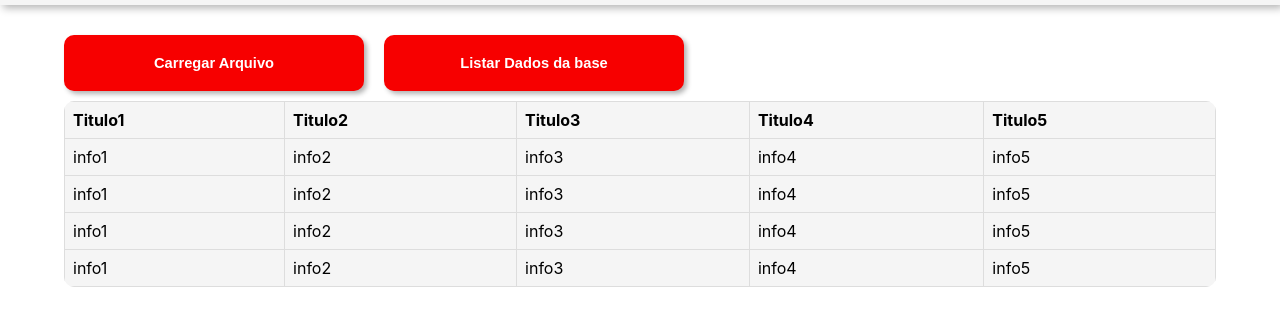
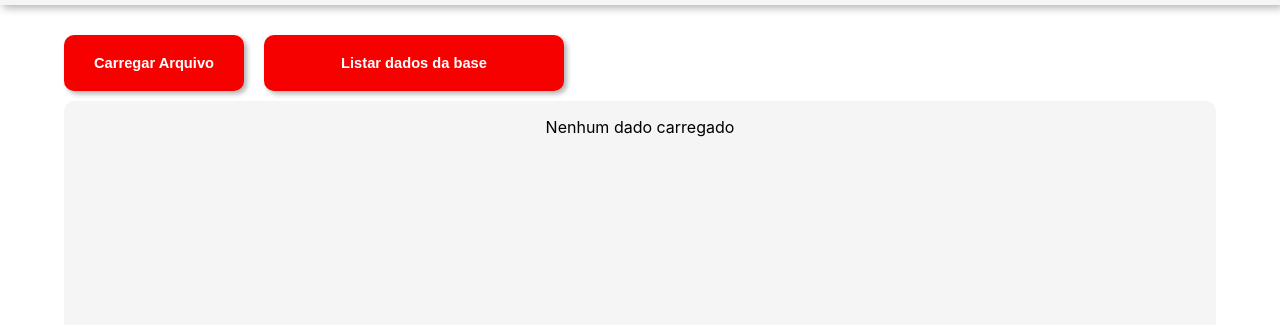
Before and after one commit to nomevini/developer-test, a React app in the folder frontend/virtex-test/: page / in a window 1280 px wide. Shown: the part 55-380 px from the top of the page. Built offline with nearby package versions, Linux system fonts and the light colour scheme.

Commit message:
feat:insert requests to upload files and get data

```diff
--- a/frontend/virtex-test/package.json
+++ b/frontend/virtex-test/package.json
@@ -34,5 +34,8 @@
       "last 1 firefox version",
       "last 1 safari version"
     ]
+  },
+  "devDependencies": {
+    "@babel/plugin-proposal-private-property-in-object": "^7.21.11"
   }
 }
--- /dev/null
+++ b/frontend/virtex-test/src/components/DataContext.js
@@ -0,0 +1,24 @@
+// DataContext.js
+import React, { createContext, useContext, useState } from 'react';
+
+// Criação do contexto
+const DataContext = createContext();
+
+// Provedor de contexto
+export const DataProvider = ({ children }) => {
+  const [data, setData] = useState([]);
+
+  // Função para atualizar os dados
+  const updateData = (newData) => {
+    setData(newData);
+  };
+
+  return (
+    <DataContext.Provider value={{ data, updateData }}>
+      {children}
+    </DataContext.Provider>
+  );
+};
+
+// Hook para consumir o contexto
+export const useDataContext = () => useContext(DataContext);
--- a/frontend/virtex-test/src/components/app/App.js
+++ b/frontend/virtex-test/src/components/app/App.js
@@ -1,7 +1,9 @@
 import './App.css';
 import Header from '../header/Header';
-import Button from '../button/Button';
+import BtnLoadData from '../btnLoadData/BtnLoadData';
+import BtnUpload from '../btnUpload/BtnUpload';
 import Table from '../table/Table';
+import { DataProvider } from '../DataContext';
 
 
 function App() {
@@ -9,13 +11,16 @@ function App() {
     <div className="App">
       <Header></Header>
       <div className='container'>
-        <div className='btn-wrapper'>
-          <Button children='Carregar Arquivo'></Button>
-          <Button children='Listar Dados da base'></Button>
-        </div>
-        <div className='table-wrapper'>
-          <Table data={[['Titulo1' , 'Titulo2', 'Titulo3', 'Titulo4', 'Titulo5'],['info1' , 'info2', 'info3', 'info4', 'info5'],['info1' , 'info2', 'info3', 'info4', 'info5'],['info1' , 'info2', 'info3', 'info4', 'info5'],['info1' , 'info2', 'info3', 'info4', 'info5']]}/>
-        </div>
+          <DataProvider>
+            <div className='btn-wrapper'>
+              <BtnUpload/>
+              <BtnLoadData></BtnLoadData>
+            </div>
+
+            <div className='table-wrapper'>
+              <Table/>
+            </div>
+          </DataProvider>
       </div>
     </div>
   );
--- /dev/null
+++ b/frontend/virtex-test/src/components/btnLoadData/BtnLoadData.css
@@ -0,0 +1,22 @@
+.btn-red {
+  background-color: #F70000;
+  padding: 20px;
+  border-radius: 10px;
+  border: none;
+  color: white;
+  font-weight: 600;
+  font-size: 11pt;
+  box-shadow: 3px 3px 5px rgba(0, 0, 0, 0.3);
+  width: 100%;
+
+  cursor: pointer;
+  transition: 300ms;
+}
+
+.load {
+  margin-left: 20px;
+}
+
+.btn-red:hover {
+  background-color: #d80000;
+}
--- /dev/null
+++ b/frontend/virtex-test/src/components/btnLoadData/BtnLoadData.jsx
@@ -0,0 +1,34 @@
+// Button.js
+import React from 'react';
+import { useDataContext } from '../DataContext';
+import './BtnLoadData.css';
+
+function BtnLoadData() {
+  const { updateData } = useDataContext();
+
+  const loadData = async () => {
+    try {
+      const response = await fetch(`http://localhost:${process.env.REACT_APP_SERVER_PORT}/api/olts`, {
+        method: 'GET'
+      });
+
+      const result = await response.json();
+
+      if (!response.ok) {
+        throw new Error(result.message || 'Erro desconhecido');
+      }
+
+      updateData(result); // Atualiza os dados no contexto
+    } catch (error) {
+      console.error('Erro ao enviar arquivo:', error);
+    }
+  };
+
+  return (
+    <button className='btn-red load' onClick={loadData}>
+      Listar dados da base
+    </button>
+  );
+}
+
+export default BtnLoadData;
--- a/frontend/virtex-test/src/components/button/Button.css
+++ b/frontend/virtex-test/src/components/btnUpload/BtnUpload.css
@@ -1,4 +1,5 @@
 .btn-red {
+
   background-color: #F70000;
   padding: 20px;
   border-radius: 10px;
--- /dev/null
+++ b/frontend/virtex-test/src/components/btnUpload/BtnUpload.jsx
@@ -0,0 +1,64 @@
+import React, { useRef } from 'react';
+import './BtnUpload.css'
+
+const BtnUpload = () => {
+  const fileInputRef = useRef(null);
+
+  const handleButtonClick = () => {
+    fileInputRef.current.click();
+  };
+
+  const handleFileChange = async (event) => {
+    const files = event.target.files;
+
+    if (files.length > 1) {
+      alert('Por favor, selecione apenas um arquivo.');
+      return;
+    }
+
+    const file = files[0];
+
+    if (file) {
+      const formData = new FormData();
+      formData.append('file', file);
+
+      console.log(process.env.REACT_APP_SERVER_PORT)
+
+      try {
+        const response = await fetch(`http://localhost:${process.env.REACT_APP_SERVER_PORT}/api/upload`, {
+          method: 'POST',
+          body: formData,
+        });
+
+        const result = await response.json();
+
+        if (!response.ok) {
+          // Se a resposta não for ok, lance um erro com a mensagem retornada pelo backend
+          throw new Error(result.message || 'Erro desconhecido');
+        }
+
+
+        console.log(result);
+
+        fileInputRef.current.value = null;
+      } catch (error) {
+        console.error('Erro ao enviar arquivo:', error);
+      }
+    }
+  };
+
+  return (
+    <div>
+      <button className='btn-red' onClick={handleButtonClick}>Carregar Arquivo</button>
+
+      <input
+        type="file"
+        ref={fileInputRef}
+        style={{ display: 'none' }}
+        onChange={handleFileChange}
+      />
+    </div>
+  );
+};
+
+export default BtnUpload;
--- a/frontend/virtex-test/src/components/button/Button.jsx
+++ /dev/null
@@ -1,11 +0,0 @@
-import './Button.css'
-
-function Button({ onClick, children }) {
-  return (
-    <button className='btn-red' onClick={onClick}>
-      {children}
-    </button>
-  );
-}
-
-export default Button;
--- a/frontend/virtex-test/src/components/table/Table.css
+++ b/frontend/virtex-test/src/components/table/Table.css
@@ -1,6 +1,8 @@
 .table-wrapper {
   width: 100%;
+  height: 80vh;
   overflow-x: scroll;
+  overflow-y: scroll;
   background-color: #F5F5F5;
 
   display: flex;
--- a/frontend/virtex-test/src/components/table/Table.jsx
+++ b/frontend/virtex-test/src/components/table/Table.jsx
@@ -1,10 +1,15 @@
-import './Table.css'
+// Table.js
+import React from 'react';
+import { useDataContext } from '../DataContext';
+import './Table.css';
 
-function Table({ data }) {
+function Table() {
+  const { data } = useDataContext();
+
   if (!data || data.length === 0) return <p>Nenhum dado carregado</p>;
 
-  const headers = data[0];
-  const rows = data.slice(1)
+  const headers = Object.keys(data[0]);
+  const rows = data.map((item) => Object.values(item));
 
   return (
     <table className="data-table">
@@ -18,9 +23,9 @@ function Table({ data }) {
       <tbody>
         {
           rows.map((row, index) => (
-            <tr>
+            <tr key={index}>
               {row.map((info, i) => (
-              <td key={i}>{info}</td>
+                <td key={i}>{info}</td>
               ))}
             </tr>
           ))
```
Also changed, not shown: frontend/virtex-test/src/tests/App.test.js (deleted, +0 -8 lines), frontend/virtex-test/public/favicon.ico, frontend/virtex-test/public/logo192.png (deleted), frontend/virtex-test/public/logo512.png (deleted), 1 other file.
